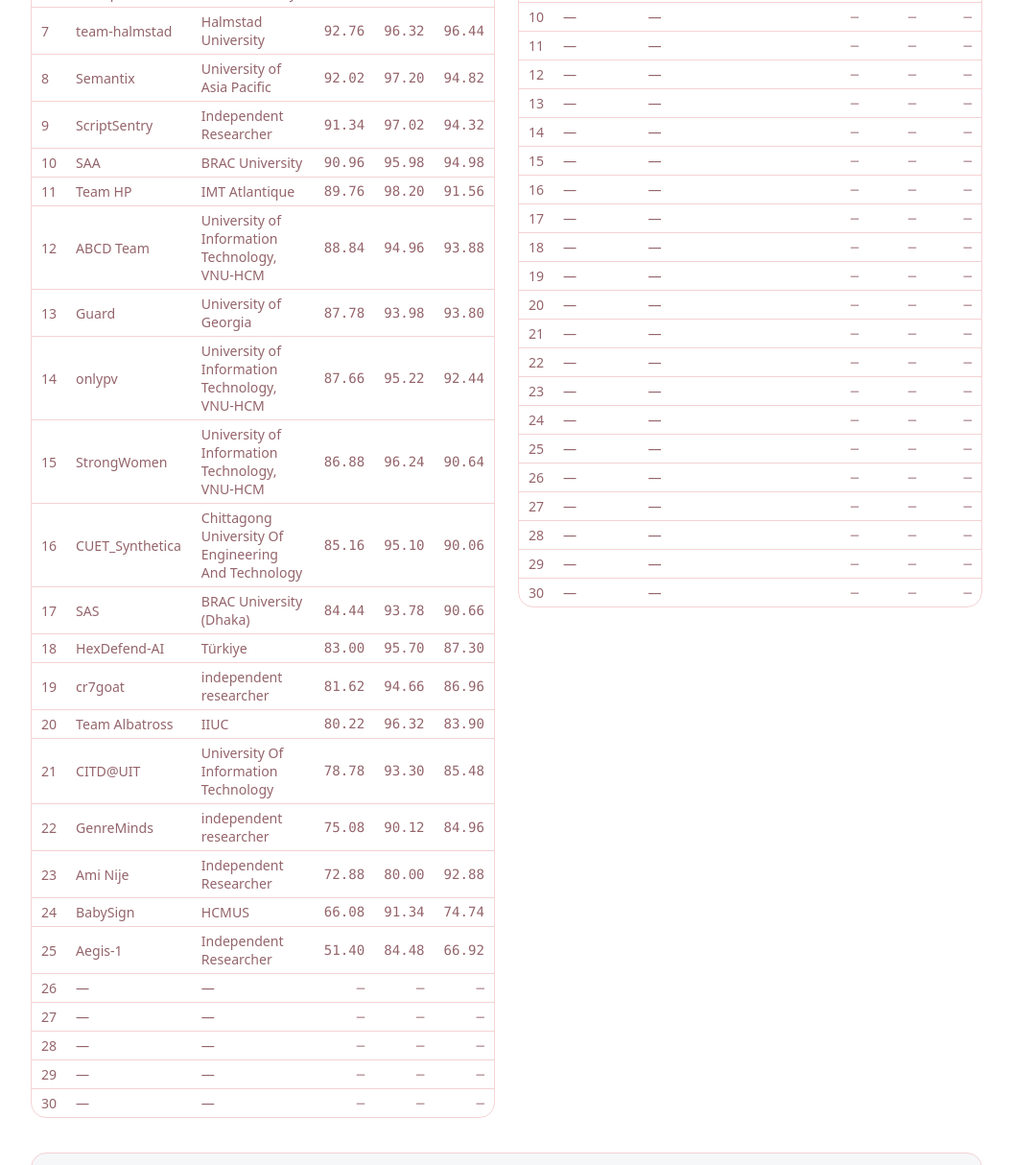
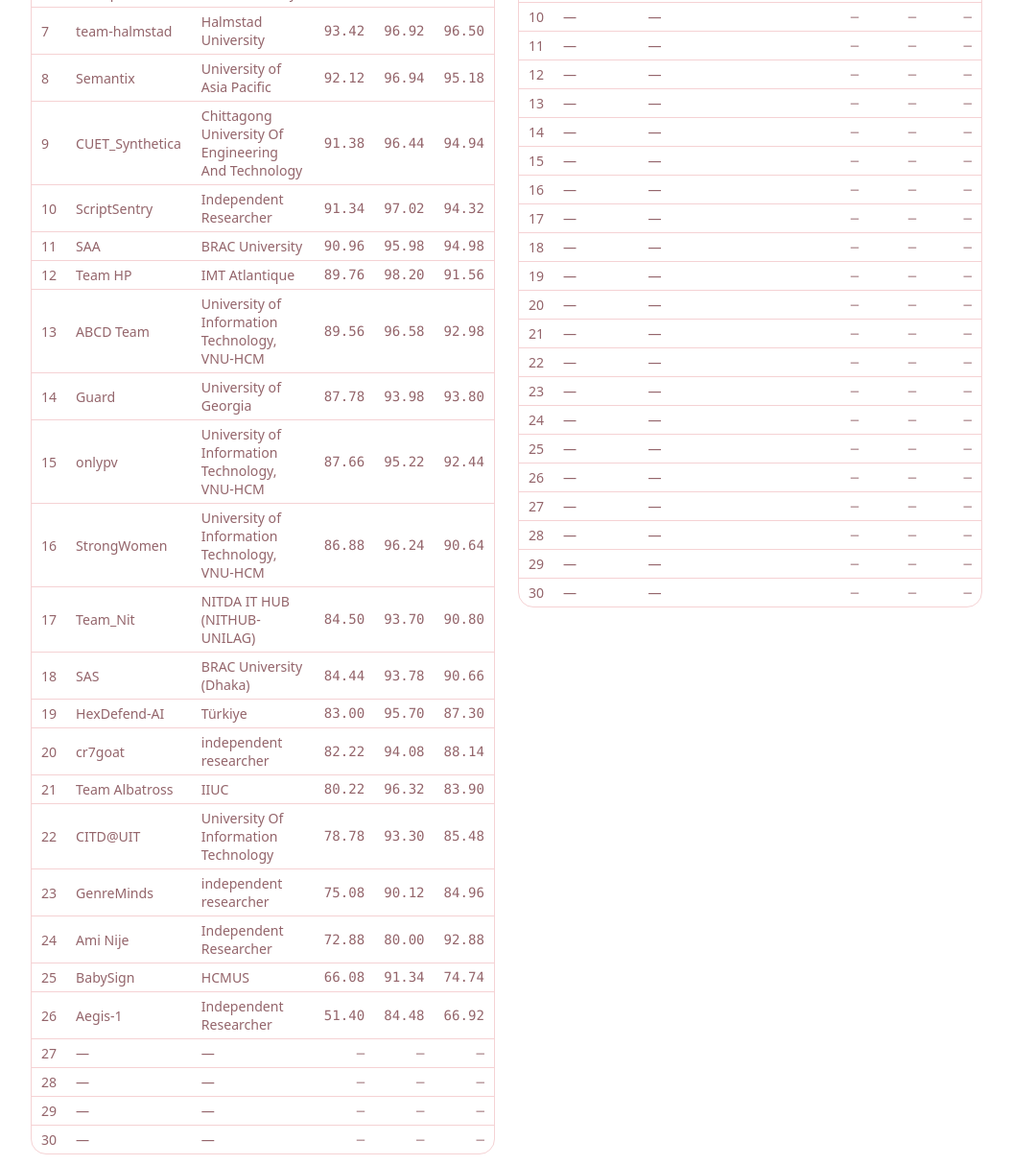
Before and after one commit to langcode2027/langcode2027.github.io, a plain HTML site: page task2/leaderboard/index.html in a window 1280 px wide. Shown: the part 961-2175 px from the top of the page at 96% size, without its empty margins (112-1167 px from the left). Drawn offline with Linux system fonts and the light colour scheme.

Commit message:
Task 2 leaderboard update 2026-11-18 13:42 UTC

```diff
--- a/task2/leaderboard/index.html
+++ b/task2/leaderboard/index.html
@@ -69,7 +69,7 @@
 </div>
 <section class="section">
   <div class="wrap lb-page">
-    <p class="lb-refresh"><svg class="ico" viewBox="0 0 24 24" fill="none" stroke="currentColor" stroke-width="2" stroke-linecap="round" stroke-linejoin="round" aria-hidden="true"><circle cx="12" cy="12" r="8.5"/><path d="M12 7.5V12l3 2"/></svg><span><strong>Last updated: Nov 16, 2026, 8:25 AM EST (UTC&minus;5).</strong> The leaderboards on this page refresh every day at 12:00 AM EST. Live results are on <a href="https://www.codabench.org/competitions/18479/#/results-tab" target="_blank" rel="noopener">CodaBench</a>.</span></p>
+    <p class="lb-refresh"><svg class="ico" viewBox="0 0 24 24" fill="none" stroke="currentColor" stroke-width="2" stroke-linecap="round" stroke-linejoin="round" aria-hidden="true"><circle cx="12" cy="12" r="8.5"/><path d="M12 7.5V12l3 2"/></svg><span><strong>Last updated: Nov 18, 2026, 8:42 AM EST (UTC&minus;5).</strong> The leaderboards on this page refresh every day at 12:00 AM EST. Live results are on <a href="https://www.codabench.org/competitions/18479/#/results-tab" target="_blank" rel="noopener">CodaBench</a>.</span></p>
     <aside class="callout team-rules" role="note">
       <svg class="ico" viewBox="0 0 24 24" fill="none" stroke="currentColor" stroke-width="2" stroke-linecap="round" stroke-linejoin="round" aria-hidden="true"><circle cx="9" cy="8" r="3.2"/><path d="M3 20c.6-3.4 3-5.4 6-5.4s5.4 2 6 5.4"/><circle cx="17" cy="9" r="2.4"/><path d="M16.5 14.7c2.4.2 4 1.9 4.5 4.8"/></svg><div>
         <p>Individuals and teams can both take part. A team has at most <strong>5 members</strong>; an individual counts as a team of 1.</p>
@@ -89,26 +89,26 @@
           <tr><td class="lb-rank">4</td><td class="lb-team">UIT_Remontada</td><td class="lb-aff">University of Information Technology, VNU-HCM</td><td class="lb-score">94.40</td><td class="lb-score">97.82</td><td class="lb-score">96.58</td></tr>
           <tr><td class="lb-rank">5</td><td class="lb-team">hh-coder</td><td class="lb-aff">Halmstad University</td><td class="lb-score">94.34</td><td class="lb-score">97.78</td><td class="lb-score">96.56</td></tr>
           <tr><td class="lb-rank">6</td><td class="lb-team">PromptSentinel</td><td class="lb-aff">Brac University</td><td class="lb-score">93.64</td><td class="lb-score">97.08</td><td class="lb-score">96.56</td></tr>
-          <tr><td class="lb-rank">7</td><td class="lb-team">team-halmstad</td><td class="lb-aff">Halmstad University</td><td class="lb-score">92.76</td><td class="lb-score">96.32</td><td class="lb-score">96.44</td></tr>
-          <tr><td class="lb-rank">8</td><td class="lb-team">Semantix</td><td class="lb-aff">University of Asia Pacific</td><td class="lb-score">92.02</td><td class="lb-score">97.20</td><td class="lb-score">94.82</td></tr>
-          <tr><td class="lb-rank">9</td><td class="lb-team">ScriptSentry</td><td class="lb-aff">Independent Researcher</td><td class="lb-score">91.34</td><td class="lb-score">97.02</td><td class="lb-score">94.32</td></tr>
-          <tr><td class="lb-rank">10</td><td class="lb-team">SAA</td><td class="lb-aff">BRAC University</td><td class="lb-score">90.96</td><td class="lb-score">95.98</td><td class="lb-score">94.98</td></tr>
-          <tr><td class="lb-rank">11</td><td class="lb-team">Team HP</td><td class="lb-aff">IMT Atlantique</td><td class="lb-score">89.76</td><td class="lb-score">98.20</td><td class="lb-score">91.56</td></tr>
-          <tr><td class="lb-rank">12</td><td class="lb-team">ABCD Team</td><td class="lb-aff">University of Information Technology, VNU-HCM</td><td class="lb-score">88.84</td><td class="lb-score">94.96</td><td class="lb-score">93.88</td></tr>
-          <tr><td class="lb-rank">13</td><td class="lb-team">Guard</td><td class="lb-aff">University of Georgia</td><td class="lb-score">87.78</td><td class="lb-score">93.98</td><td class="lb-score">93.80</td></tr>
-          <tr><td class="lb-rank">14</td><td class="lb-team">onlypv</td><td class="lb-aff">University of Information Technology, VNU-HCM</td><td class="lb-score">87.66</td><td class="lb-score">95.22</td><td class="lb-score">92.44</td></tr>
-          <tr><td class="lb-rank">15</td><td class="lb-team">StrongWomen</td><td class="lb-aff">University of Information Technology, VNU-HCM</td><td class="lb-score">86.88</td><td class="lb-score">96.24</td><td class="lb-score">90.64</td></tr>
-          <tr><td class="lb-rank">16</td><td class="lb-team">CUET_Synthetica</td><td class="lb-aff">Chittagong University Of Engineering And Technology</td><td class="lb-score">85.16</td><td class="lb-score">95.10</td><td class="lb-score">90.06</td></tr>
-          <tr><td class="lb-rank">17</td><td class="lb-team">SAS</td><td class="lb-aff">BRAC University (Dhaka)</td><td class="lb-score">84.44</td><td class="lb-score">93.78</td><td class="lb-score">90.66</td></tr>
-          <tr><td class="lb-rank">18</td><td class="lb-team">HexDefend-AI</td><td class="lb-aff">Türkiye</td><td class="lb-score">83.00</td><td class="lb-score">95.70</td><td class="lb-score">87.30</td></tr>
-          <tr><td class="lb-rank">19</td><td class="lb-team">cr7goat</td><td class="lb-aff">independent researcher</td><td class="lb-score">81.62</td><td class="lb-score">94.66</td><td class="lb-score">86.96</td></tr>
-          <tr><td class="lb-rank">20</td><td class="lb-team">Team Albatross</td><td class="lb-aff">IIUC</td><td class="lb-score">80.22</td><td class="lb-score">96.32</td><td class="lb-score">83.90</td></tr>
-          <tr><td class="lb-rank">21</td><td class="lb-team">CITD@UIT</td><td class="lb-aff">University Of Information Technology</td><td class="lb-score">78.78</td><td class="lb-score">93.30</td><td class="lb-score">85.48</td></tr>
-          <tr><td class="lb-rank">22</td><td class="lb-team">GenreMinds</td><td class="lb-aff">independent researcher</td><td class="lb-score">75.08</td><td class="lb-score">90.12</td><td class="lb-score">84.96</td></tr>
-          <tr><td class="lb-rank">23</td><td class="lb-team">Ami Nije</td><td class="lb-aff">Independent Researcher</td><td class="lb-score">72.88</td><td class="lb-score">80.00</td><td class="lb-score">92.88</td></tr>
-          <tr><td class="lb-rank">24</td><td class="lb-team">BabySign</td><td class="lb-aff">HCMUS</td><td class="lb-score">66.08</td><td class="lb-score">91.34</td><td class="lb-score">74.74</td></tr>
-          <tr><td class="lb-rank">25</td><td class="lb-team">Aegis-1</td><td class="lb-aff">Independent Researcher</td><td class="lb-score">51.40</td><td class="lb-score">84.48</td><td class="lb-score">66.92</td></tr>
-          <tr><td class="lb-rank">26</td><td class="lb-team">&mdash;</td><td class="lb-aff">&mdash;</td><td class="lb-score">&mdash;</td><td class="lb-score">&mdash;</td><td class="lb-score">&mdash;</td></tr>
+          <tr><td class="lb-rank">7</td><td class="lb-team">team-halmstad</td><td class="lb-aff">Halmstad University</td><td class="lb-score">93.42</td><td class="lb-score">96.92</td><td class="lb-score">96.50</td></tr>
+          <tr><td class="lb-rank">8</td><td class="lb-team">Semantix</td><td class="lb-aff">University of Asia Pacific</td><td class="lb-score">92.12</td><td class="lb-score">96.94</td><td class="lb-score">95.18</td></tr>
+          <tr><td class="lb-rank">9</td><td class="lb-team">CUET_Synthetica</td><td class="lb-aff">Chittagong University Of Engineering And Technology</td><td class="lb-score">91.38</td><td class="lb-score">96.44</td><td class="lb-score">94.94</td></tr>
+          <tr><td class="lb-rank">10</td><td class="lb-team">ScriptSentry</td><td class="lb-aff">Independent Researcher</td><td class="lb-score">91.34</td><td class="lb-score">97.02</td><td class="lb-score">94.32</td></tr>
+          <tr><td class="lb-rank">11</td><td class="lb-team">SAA</td><td class="lb-aff">BRAC University</td><td class="lb-score">90.96</td><td class="lb-score">95.98</td><td class="lb-score">94.98</td></tr>
+          <tr><td class="lb-rank">12</td><td class="lb-team">Team HP</td><td class="lb-aff">IMT Atlantique</td><td class="lb-score">89.76</td><td class="lb-score">98.20</td><td class="lb-score">91.56</td></tr>
+          <tr><td class="lb-rank">13</td><td class="lb-team">ABCD Team</td><td class="lb-aff">University of Information Technology, VNU-HCM</td><td class="lb-score">89.56</td><td class="lb-score">96.58</td><td class="lb-score">92.98</td></tr>
+          <tr><td class="lb-rank">14</td><td class="lb-team">Guard</td><td class="lb-aff">University of Georgia</td><td class="lb-score">87.78</td><td class="lb-score">93.98</td><td class="lb-score">93.80</td></tr>
+          <tr><td class="lb-rank">15</td><td class="lb-team">onlypv</td><td class="lb-aff">University of Information Technology, VNU-HCM</td><td class="lb-score">87.66</td><td class="lb-score">95.22</td><td class="lb-score">92.44</td></tr>
+          <tr><td class="lb-rank">16</td><td class="lb-team">StrongWomen</td><td class="lb-aff">University of Information Technology, VNU-HCM</td><td class="lb-score">86.88</td><td class="lb-score">96.24</td><td class="lb-score">90.64</td></tr>
+          <tr><td class="lb-rank">17</td><td class="lb-team">Team_Nit</td><td class="lb-aff">NITDA IT HUB (NITHUB-UNILAG)</td><td class="lb-score">84.50</td><td class="lb-score">93.70</td><td class="lb-score">90.80</td></tr>
+          <tr><td class="lb-rank">18</td><td class="lb-team">SAS</td><td class="lb-aff">BRAC University (Dhaka)</td><td class="lb-score">84.44</td><td class="lb-score">93.78</td><td class="lb-score">90.66</td></tr>
+          <tr><td class="lb-rank">19</td><td class="lb-team">HexDefend-AI</td><td class="lb-aff">Türkiye</td><td class="lb-score">83.00</td><td class="lb-score">95.70</td><td class="lb-score">87.30</td></tr>
+          <tr><td class="lb-rank">20</td><td class="lb-team">cr7goat</td><td class="lb-aff">independent researcher</td><td class="lb-score">82.22</td><td class="lb-score">94.08</td><td class="lb-score">88.14</td></tr>
+          <tr><td class="lb-rank">21</td><td class="lb-team">Team Albatross</td><td class="lb-aff">IIUC</td><td class="lb-score">80.22</td><td class="lb-score">96.32</td><td class="lb-score">83.90</td></tr>
+          <tr><td class="lb-rank">22</td><td class="lb-team">CITD@UIT</td><td class="lb-aff">University Of Information Technology</td><td class="lb-score">78.78</td><td class="lb-score">93.30</td><td class="lb-score">85.48</td></tr>
+          <tr><td class="lb-rank">23</td><td class="lb-team">GenreMinds</td><td class="lb-aff">independent researcher</td><td class="lb-score">75.08</td><td class="lb-score">90.12</td><td class="lb-score">84.96</td></tr>
+          <tr><td class="lb-rank">24</td><td class="lb-team">Ami Nije</td><td class="lb-aff">Independent Researcher</td><td class="lb-score">72.88</td><td class="lb-score">80.00</td><td class="lb-score">92.88</td></tr>
+          <tr><td class="lb-rank">25</td><td class="lb-team">BabySign</td><td class="lb-aff">HCMUS</td><td class="lb-score">66.08</td><td class="lb-score">91.34</td><td class="lb-score">74.74</td></tr>
+          <tr><td class="lb-rank">26</td><td class="lb-team">Aegis-1</td><td class="lb-aff">Independent Researcher</td><td class="lb-score">51.40</td><td class="lb-score">84.48</td><td class="lb-score">66.92</td></tr>
           <tr><td class="lb-rank">27</td><td class="lb-team">&mdash;</td><td class="lb-aff">&mdash;</td><td class="lb-score">&mdash;</td><td class="lb-score">&mdash;</td><td class="lb-score">&mdash;</td></tr>
           <tr><td class="lb-rank">28</td><td class="lb-team">&mdash;</td><td class="lb-aff">&mdash;</td><td class="lb-score">&mdash;</td><td class="lb-score">&mdash;</td><td class="lb-score">&mdash;</td></tr>
           <tr><td class="lb-rank">29</td><td class="lb-team">&mdash;</td><td class="lb-aff">&mdash;</td><td class="lb-score">&mdash;</td><td class="lb-score">&mdash;</td><td class="lb-score">&mdash;</td></tr>
```
Also changed, not shown: data/task2_leaderboard.json (+25 -18 lines).
